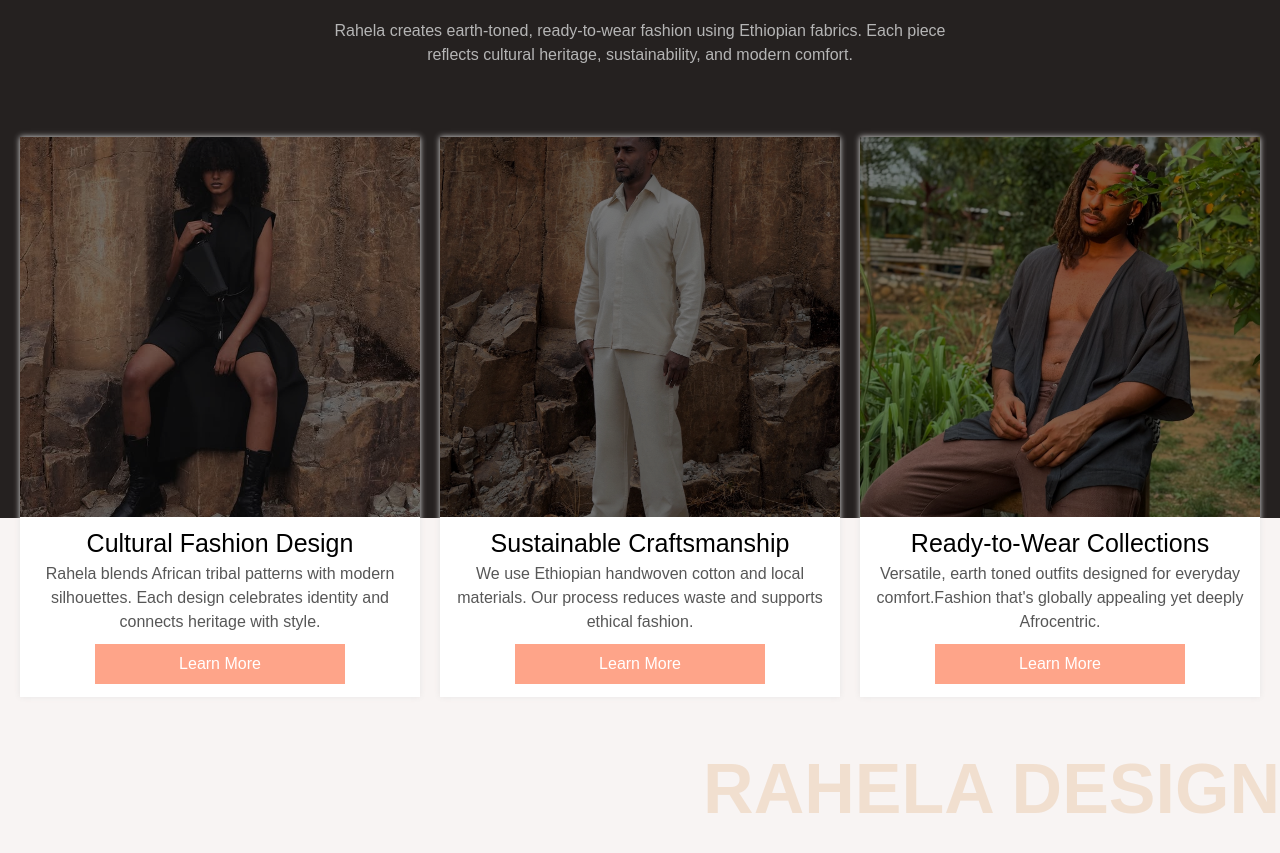
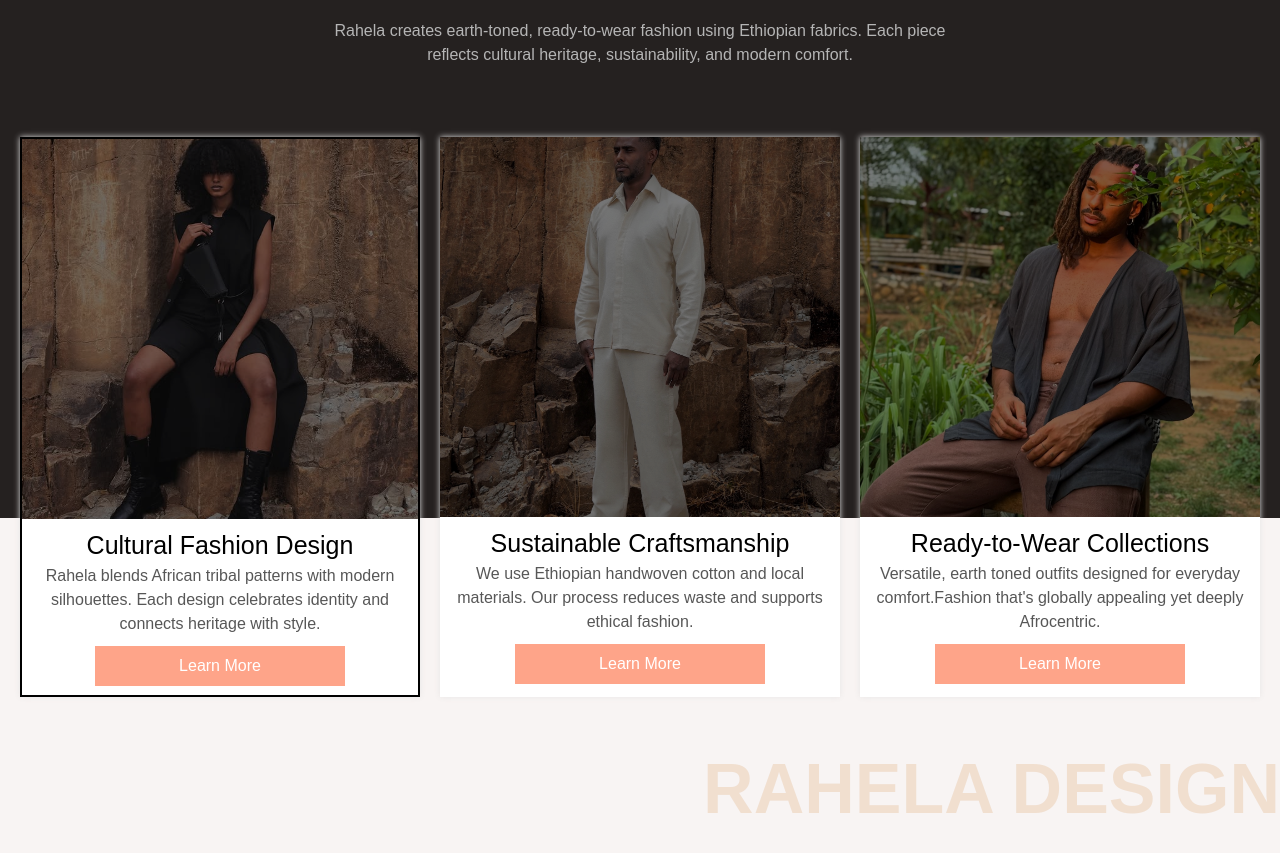
Before and after one commit to Yohanes590/Rahela-Fastion, a Next.js app: page / in a window 1280 px wide. Shown: the part 1920-2773 px from the top of the page. Built offline with nearby package versions, Linux system fonts and the light colour scheme.

Commit message:
card-section-commit

```diff
--- a/components/card-component.tsx
+++ b/components/card-component.tsx
@@ -19,7 +19,7 @@ export default function CardComponent() {
 
                   <div className="card-containers text-[black] text-center flex mt-[70px] justify-center gap-5">
 
-                        <div className="each-card h-[560px] w-[400px] shadow-[0_0_6px_#e7e5e5]  bg-[white] ">
+                        <div className="each-card transition-all duration-700 border-2 hover:border-[#FFA883] h-[560px] w-[400px] shadow-[0_0_6px_#e7e5e5]  bg-[white] ">
                               <div className="img overflow-hidden h-[380px]">
                                     <Image src="/assets/card1.jpg" alt="about-image" width={400} height={200} className="h-[380px] object-cover "/>
                               </div>
```
